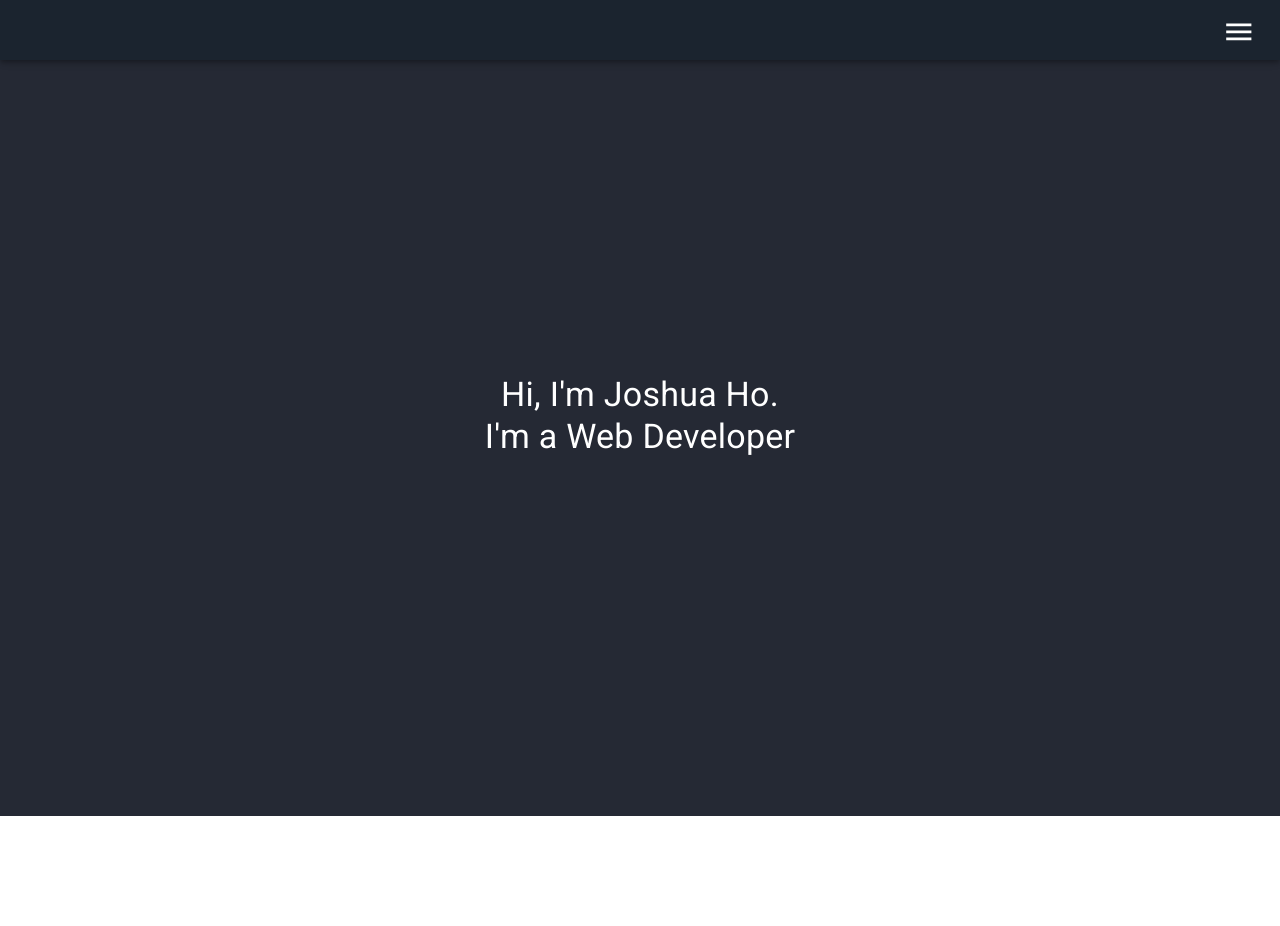
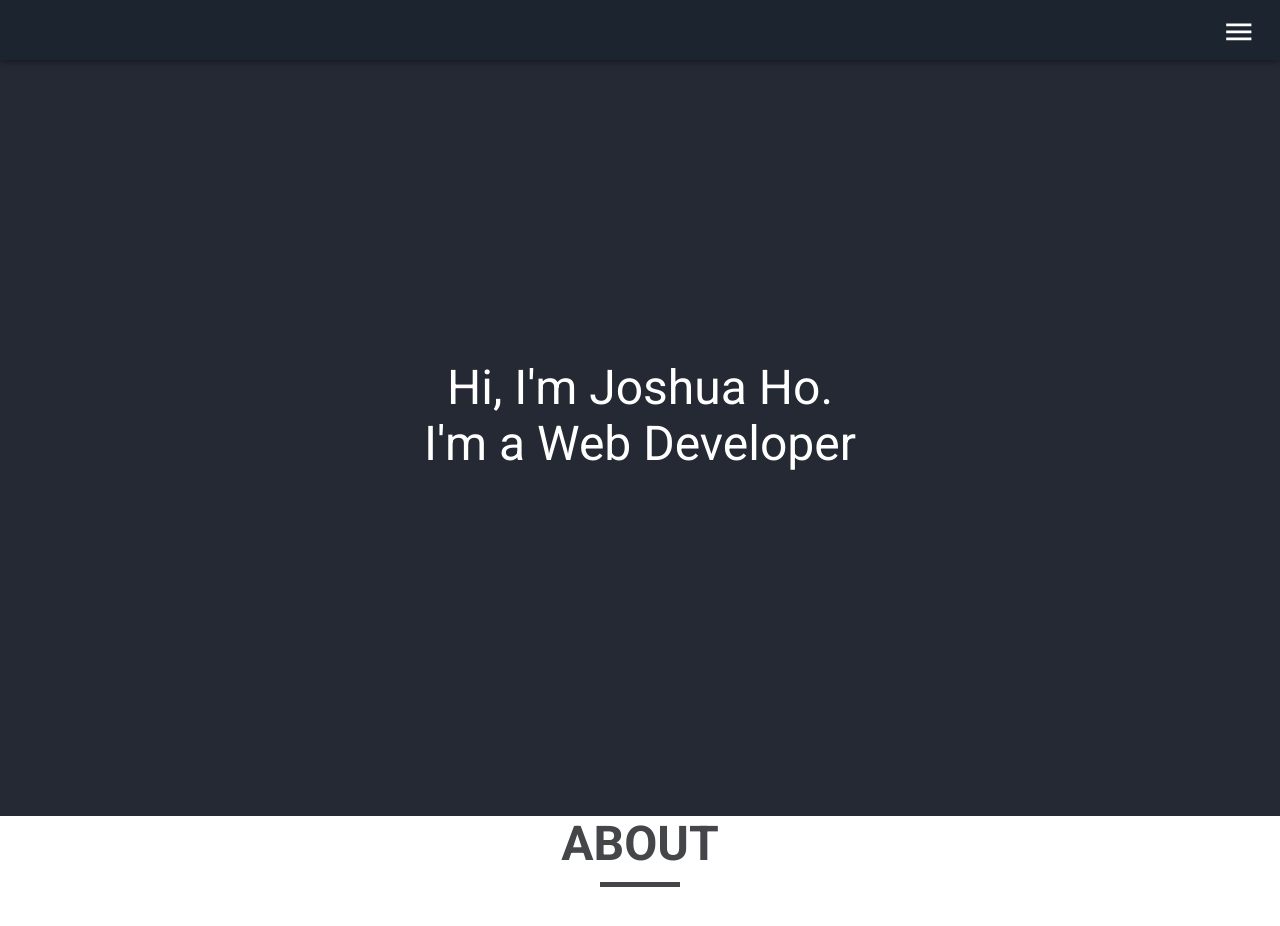
Before and after one commit to ricecreamdude/joshuaho.me, a React (Create React App) app: page / in a window 1280 px wide. Shown: the top 926 px of the page. Before the commit the page ends 816 px from the top, so only its background shows below. Built offline with nearby package versions, Linux system fonts and the light colour scheme.

Commit message:
Completed section header component

```diff
--- /dev/null
+++ b/src/App.css
@@ -0,0 +1,3 @@
+section {
+    padding-top: 96px;
+}
--- /dev/null
+++ b/src/components/About/About.js
@@ -0,0 +1,15 @@
+
+import React from 'react'
+import SectionHeader from '../SectionHeader/SectionHeader'
+
+
+function About(){
+
+    return(
+        <section>
+            <SectionHeader text="About" />
+        </section>
+    )
+}
+
+export default About;
--- a/src/components/Hero/Hero.js
+++ b/src/components/Hero/Hero.js
@@ -20,14 +20,16 @@ function Hero(){
     const classes = useStyles();
 
     return(
+        <div>
             <Box display="flex" className={classes.root} alignItems="center">
                 <Container maxWidth="sm">
-                <Typography component="h1" variant="h4" >
+                    <Typography component="h1" variant="h3" >
                         Hi, I'm Joshua Ho. <br />
                         I'm a Web Developer
                     </Typography>
                 </Container>
             </Box>
+        </div>
     )
 }
 
--- /dev/null
+++ b/src/components/SectionHeader/SectionHeader.js
@@ -0,0 +1,48 @@
+import React from 'react';
+
+import { Box, Typography } from '@material-ui/core'
+import { makeStyles } from '@material-ui/core/styles';
+
+
+
+const useStyles = makeStyles({
+    root:{
+        display: "flex",
+        flexDirection: "column",
+        marginBottom: "96px",
+
+    },
+    text:{
+        fontWeight: "700",
+        color: "rgb(68, 70, 73)",
+        marginBottom:"10px",
+        textTransform: "uppercase"
+    },
+    hrule:{
+        width: "80px",
+        color: "rgb(68, 70, 73)",
+        borderBottom: "5px solid rgb(68, 70, 73)"
+    }
+})
+
+
+
+function SectionHeader(props){
+
+    const classes = useStyles();
+
+    return (
+        <div className={classes.root}>
+            <Box display="flex" justifyContent="center">
+                <Typography component="h2" variant="h3" className={classes.text}>
+                    {props.text}
+                </Typography>
+            </Box>
+            <Box display="flex" justifyContent="center">
+                <div className={classes.hrule}></div>
+            </Box>
+        </div>
+    )
+}
+
+export default SectionHeader
--- a/src/views/Home.js
+++ b/src/views/Home.js
@@ -4,6 +4,7 @@ import { Box } from '@material-ui/core'
 
 import Hero from '../components/Hero/Hero';
 import Header from '../components/Header/Header'
+import About from '../components/About/About'
 
 function Home(){
 
@@ -11,6 +12,7 @@ function Home(){
         <Box>
             <Header/>
             <Hero />
+            <About />
         </Box>
     )
 
```
Lines whose indentation alone changed are shown as unchanged.
